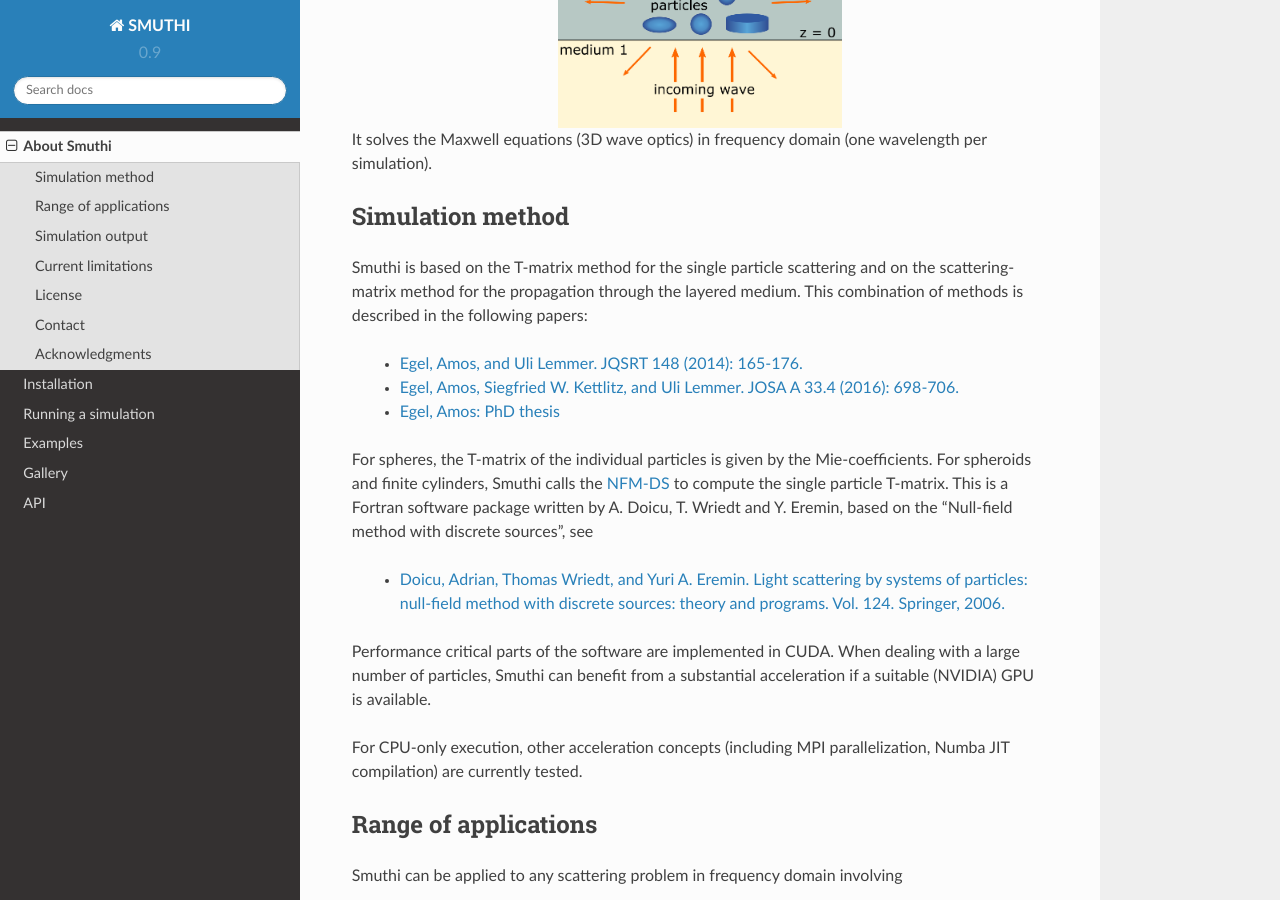
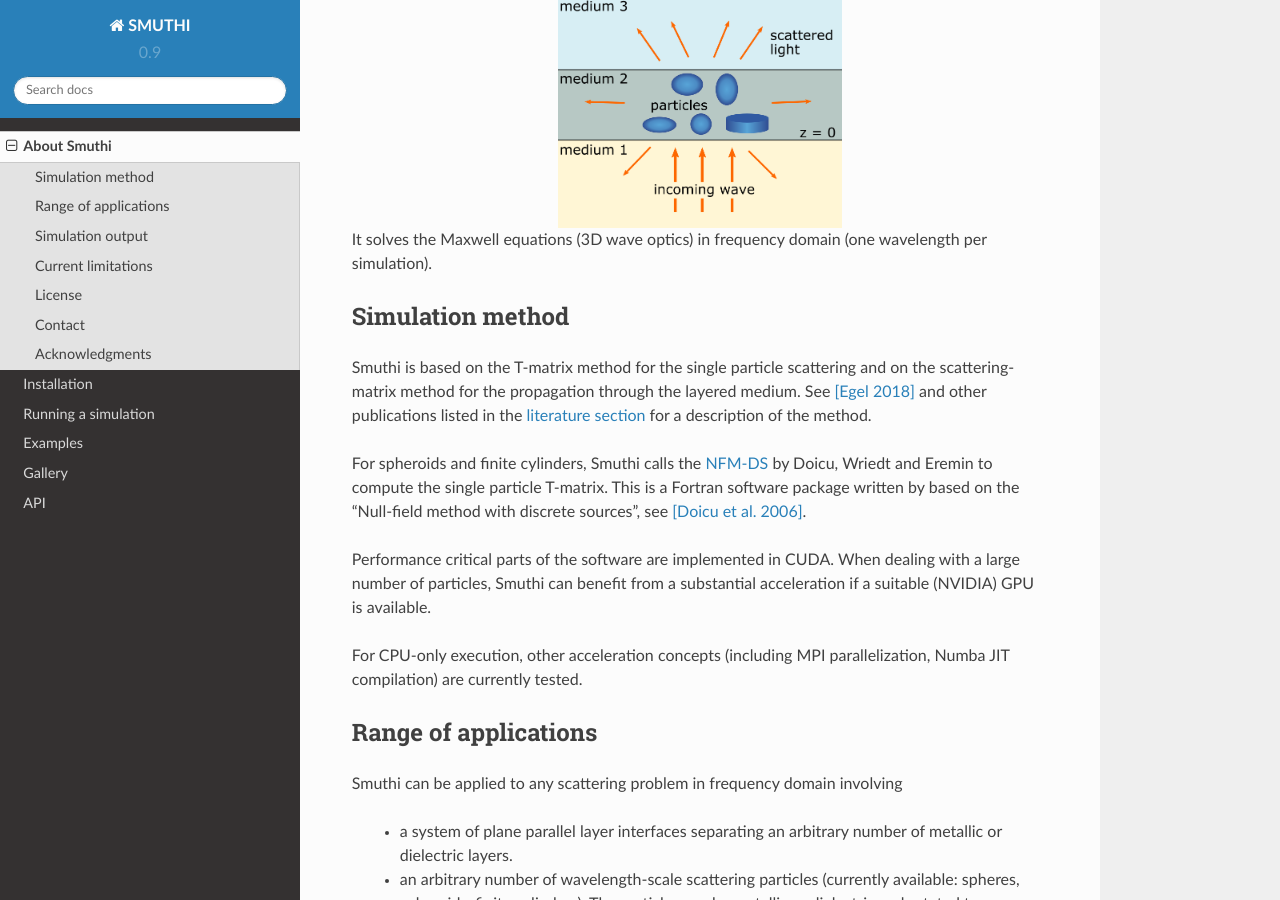
Before and after one commit to AmosEgel/smuthi, a Sphinx documentation site: the page built from docs/about_smuthi.rst, in a window 1280 px wide and 900 px high, scrolled down 359 px. Built offline with Sphinx 7.4.7 and the Read the Docs theme 2.0.0, drawn with Linux system fonts in a browser that asks for light colours.

Commit message:
add literature section (wip)

```diff
--- a/docs/about_smuthi.rst
+++ b/docs/about_smuthi.rst
@@ -1,3 +1,5 @@
+.. iclude:: literature
+
 About Smuthi
 ========================
 
@@ -15,19 +17,14 @@ It solves the Maxwell equations (3D wave optics) in frequency domain (one wavele
 Simulation method
 ------------------
 
-Smuthi is based on the T-matrix method for the single particle scattering and on the scattering-matrix method for the propagation through the layered medium. This combination of methods is described in the following papers:
+Smuthi is based on the T-matrix method for the single particle scattering and on the scattering-matrix method
+for the propagation through the layered medium.
+See :doc:`[Egel 2018] <literature>` and other publications listed in the :doc:`literature section <literature>` for a description of the method.
 
-  - `Egel, Amos, and Uli Lemmer. JQSRT 148 (2014): 165-176. <https://www.sciencedirect.com/science/article/pii/S0022407314002829?via%3Dihub>`_
-  - `Egel, Amos, Siegfried W. Kettlitz, and Uli Lemmer. JOSA A 33.4 (2016): 698-706. <https://www.osapublishing.org/josaa/abstract.cfm?uri=josaa-33-4-698>`_
-  - `Egel, Amos: PhD thesis <https://publikationen.bibliothek.kit.edu/1000093961/26467128>`_
-
-For spheres, the T-matrix of the individual particles is given by the Mie-coefficients.
 For spheroids and finite cylinders, Smuthi calls the
 `NFM-DS <https://scattport.org/index.php/programs-menu/t-matrix-codes-menu/239-nfm-ds>`_
-to compute the single particle T-matrix. This is a Fortran software package written by
-A. Doicu, T. Wriedt and Y. Eremin, based on the "Null-field method with discrete sources", see
-
-  - `Doicu, Adrian, Thomas Wriedt, and Yuri A. Eremin. Light scattering by systems of particles: null-field method with discrete sources: theory and programs. Vol. 124. Springer, 2006. <http://www.springer.com/us/book/9783540336969>`_
+by Doicu, Wriedt and Eremin to compute the single particle T-matrix. This is a Fortran software package written by
+based on the "Null-field method with discrete sources", see :doc:`[Doicu et al. 2006] <literature>`.
 
 
 Performance critical parts of the software are implemented in CUDA. When dealing with a large number of particles, Smuthi can benefit from a substantial acceleration if a suitable (NVIDIA) GPU is available.
--- a/docs/simulation_guidelines.rst
+++ b/docs/simulation_guidelines.rst
@@ -1,5 +1,11 @@
 .. note:: This site is currently under construction.
 
+
+See :doc:`hints on units in Smuthi <units>`.
+
+See :doc:`hints on cross sections in Smuthi <cross_sections>`.
+
+See :doc:`literature <literature>`.
 
 Some unstructered notes:
 
--- /dev/null
+++ b/docs/units.rst
@@ -0,0 +1,2 @@
+Physical units
+==============
```
Also changed, not shown: docs/literature.rst (added, +33 -0 lines).
